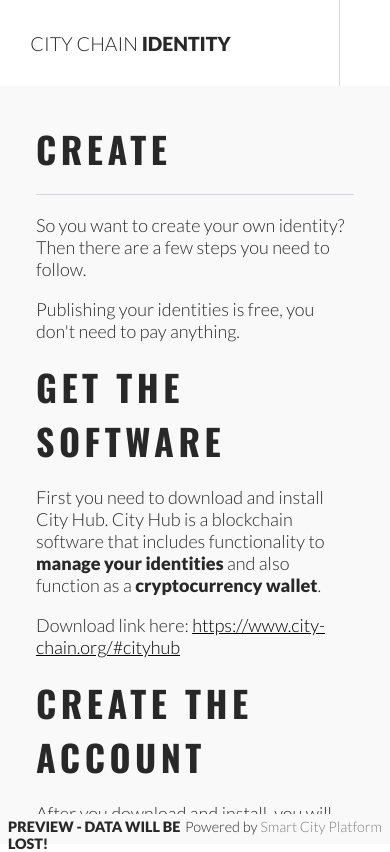
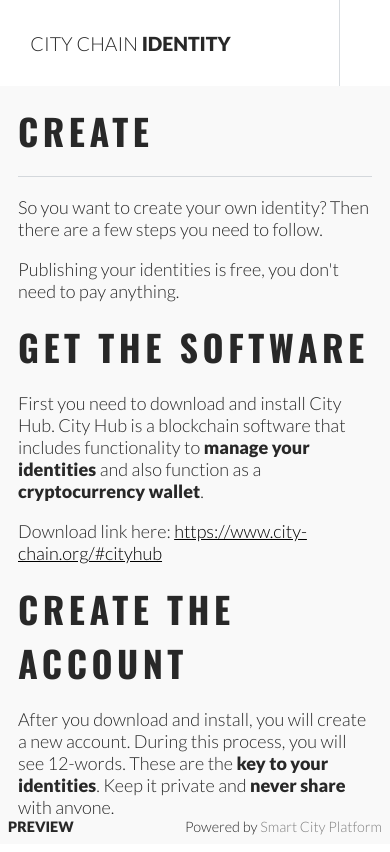
Before and after one commit to CityChainFoundation/website-identity, an Angular app in the folder src/City.Chain.Identity.Website/ClientApp/: page /register in a window 390 px wide. Built offline with nearby package versions, Linux system fonts and the light colour scheme; a web font is replaced by a local one.

Commit message:
Update Identity website with new schema for identities

```diff
--- a/src/City.Chain.Identity.Website/ClientApp/src/app/app.component.html
+++ b/src/City.Chain.Identity.Website/ClientApp/src/app/app.component.html
@@ -9,7 +9,7 @@
     </div>
 
     <div class="footer-left">
-      <strong>PREVIEW - DATA WILL BE LOST!</strong>
+      <strong>PREVIEW<span class="hide-mobile"> - DATA WILL BE LOST!</span></strong>
     </div>
 
   </div>
--- a/src/City.Chain.Identity.Website/ClientApp/src/app/register/register.component.ts
+++ b/src/City.Chain.Identity.Website/ClientApp/src/app/register/register.component.ts
@@ -33,13 +33,13 @@
 
     this.http.get<any>(this.baseUrl + 'api/identity/' + identity).subscribe(result => {
 
-      this.reg.registration.name = result.document.name;
-      this.reg.registration.id = result.document.id;
-      this.reg.registration.website = result.document.email;
-      this.reg.registration.address = result.document.shortName;
+      this.reg.registration.name = result.content.name;
+      this.reg.registration.id = result.content.id;
+      this.reg.registration.website = result.content.email;
+      this.reg.registration.address = result.content.shortName;
 
       // This will show the input form.
-      this.reg.registration.identity = result.document.id;
+      this.reg.registration.identity = result.content.id;
 
     }, error => console.error(error));
 
--- a/src/City.Chain.Identity.Website/ClientApp/src/app/registry/registry.component.html
+++ b/src/City.Chain.Identity.Website/ClientApp/src/app/registry/registry.component.html
@@ -21,7 +21,7 @@
 
       <div class="list-item">
          <strong>ID</strong>
-         <span>{{identity.id}}</span>
+         <span class="list-item-break">{{identity.id}}</span>
       </div>
 
       <div class="list-item">
--- a/src/City.Chain.Identity.Website/ClientApp/src/app/registry/registry.component.ts
+++ b/src/City.Chain.Identity.Website/ClientApp/src/app/registry/registry.component.ts
@@ -62,15 +62,15 @@
       this.error = null;
 
       this.container = result;
-      this.identity = result.document;
+      this.identity = result.content;
 
-      // this.reg.registration.name = result.document.name;
-      // this.reg.registration.id = result.document.id;
-      // this.reg.registration.website = result.document.email;
-      // this.reg.registration.address = result.document.shortName;
+      // this.reg.registration.name = result.content.name;
+      // this.reg.registration.id = result.content.id;
+      // this.reg.registration.website = result.content.email;
+      // this.reg.registration.address = result.content.shortName;
 
       // This will show the input form.
-      // this.reg.registration.identity = result.document.id;
+      // this.reg.registration.identity = result.content.id;
 
     }, error => console.error(error));
 
--- a/src/City.Chain.Identity.Website/ClientApp/src/styles.css
+++ b/src/City.Chain.Identity.Website/ClientApp/src/styles.css
@@ -261,9 +261,15 @@
   text-decoration: underline;
 }
 
+@media only screen and (max-width: 800px) {
+  .page {
+    margin: 2em;
+  }
+}
+
 @media only screen and (max-width: 600px) {
   .page {
-    margin: 2em;
+    margin: 1.4em;
   }
 }
 
@@ -275,8 +281,11 @@
   h1 {
     font-size: 2em;
   }
+
+  .page {
+    margin: 1em;
+  }
 }
-
 
 @media only screen and (max-width: 600px) {
   .hide-mobile {
```
Also changed, not shown: 1 other file (tests, documents, lock files or other folders).
